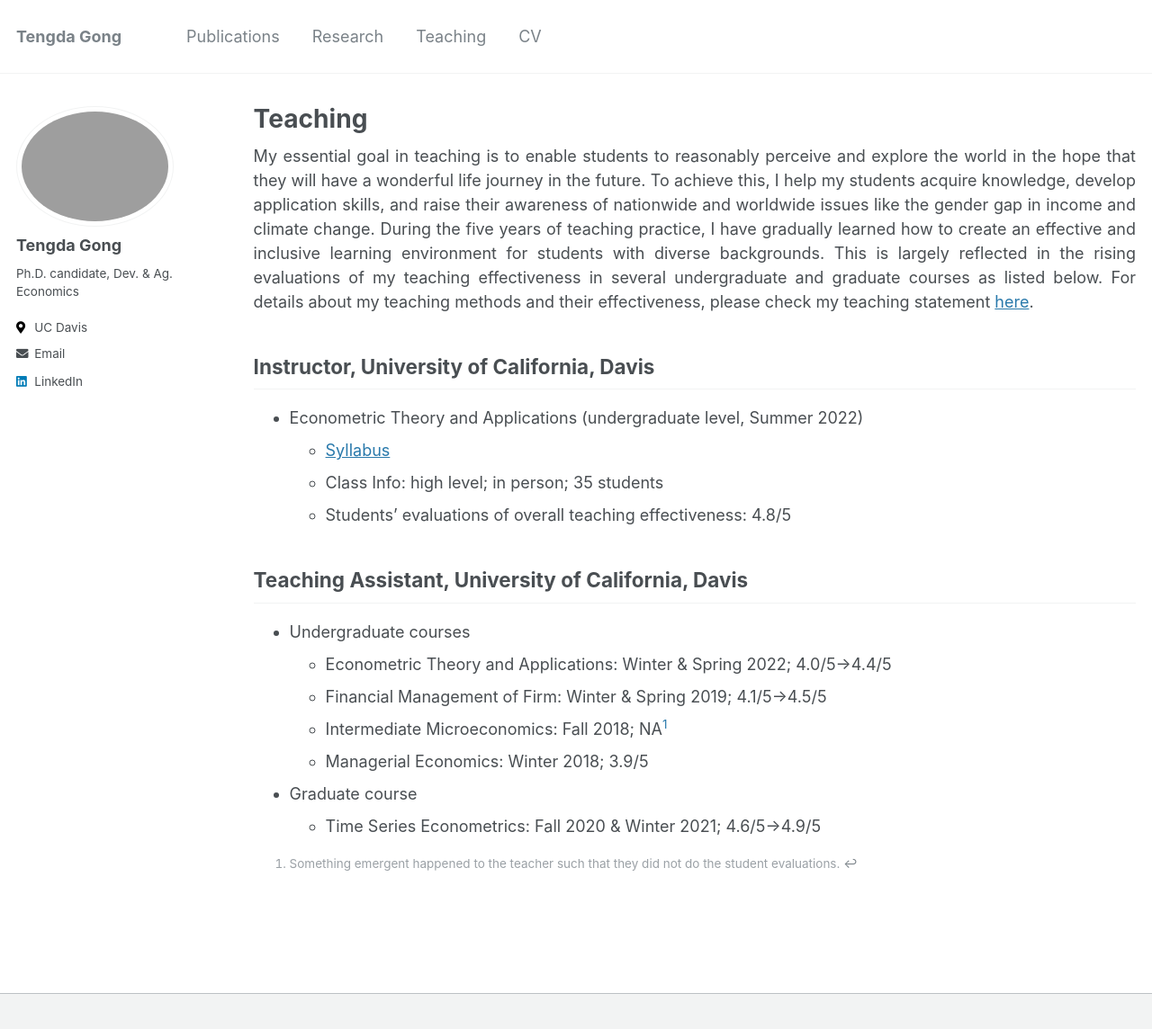
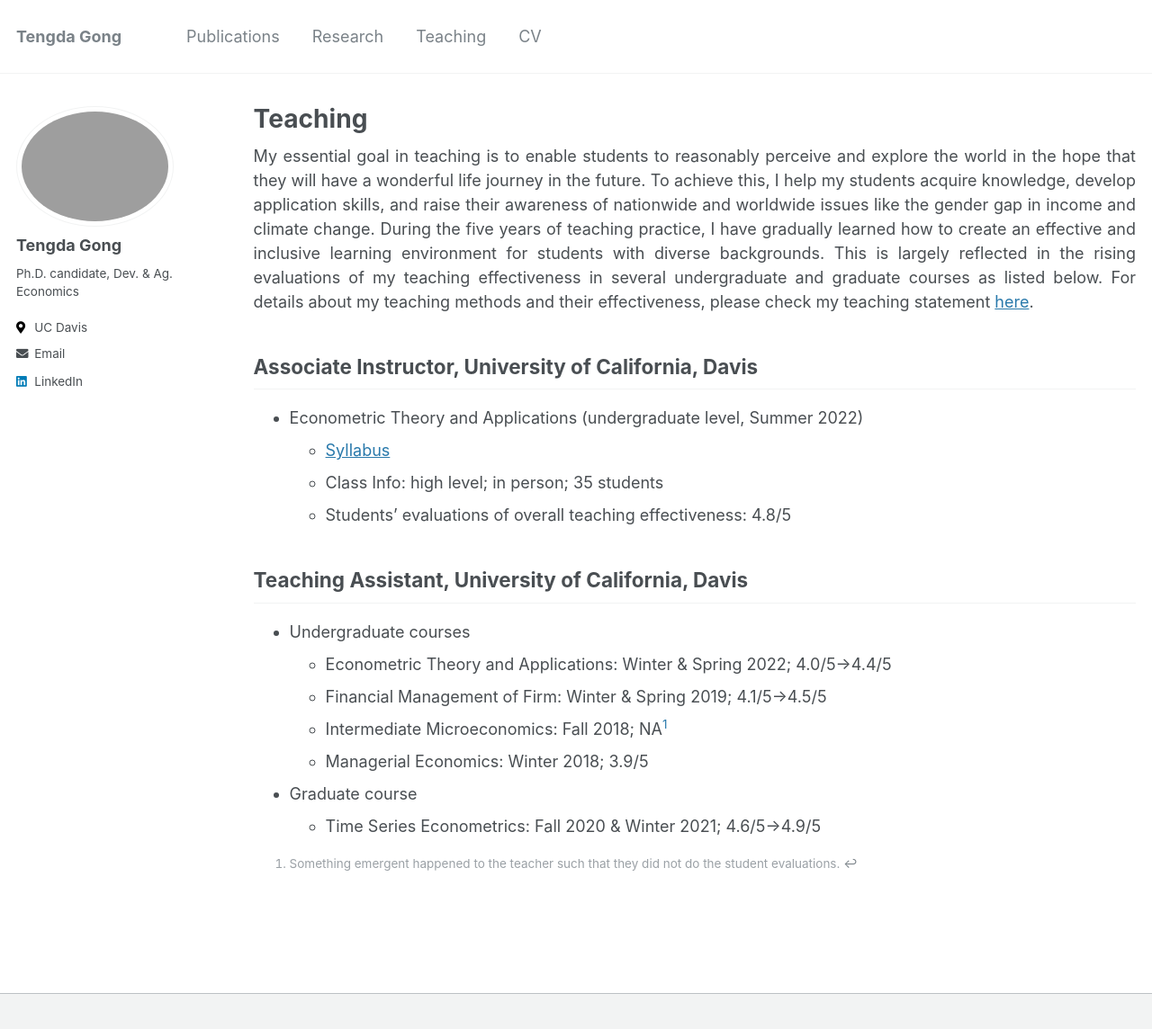
Before and after one commit to tendakung/tendakung.github.io, a Jekyll site: the page built from _pages/teaching.md, in a window 1280 px wide and 1177 px high. Shown: the top 1144 px of the window at 90% size. Built offline with Jekyll 4.4.1, drawn with Linux system fonts in a browser that asks for light colours.

Commit message:
Update teaching.md

```diff
--- a/_pages/teaching.md
+++ b/_pages/teaching.md
@@ -7,7 +7,7 @@ title: "Teaching"
 
 My essential goal in teaching is to enable students to reasonably perceive and explore the world in the hope that they will have a wonderful life journey in the future. To achieve this, I help my students acquire knowledge, develop application skills, and raise their awareness of nationwide and worldwide issues like the gender gap in income and climate change. During the five years of teaching practice, I have gradually learned how to create an effective and inclusive learning environment for students with diverse backgrounds. This is largely reflected in the rising evaluations of my teaching effectiveness in several undergraduate and graduate courses as listed below. For details about my teaching methods and their effectiveness, please check my teaching statement [here](/files/pdf/teaching/TS.pdf).
 
-## Instructor, University of California, Davis
+## Associate Instructor, University of California, Davis
 - Econometric Theory and Applications (undergraduate level, Summer 2022)
     - [Syllabus](/files/pdf/teaching/ARE106SummerSyllabus.pdf)
     - Class Info: high level; in person; 35 students
```
